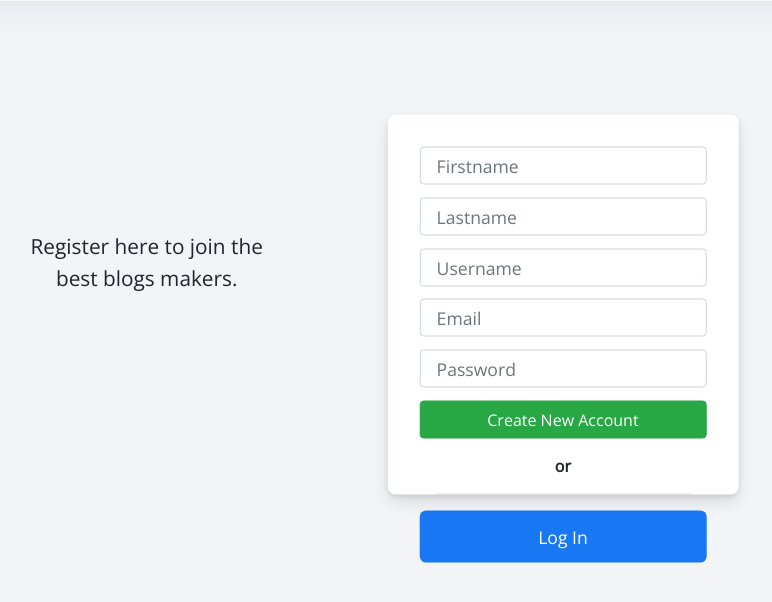
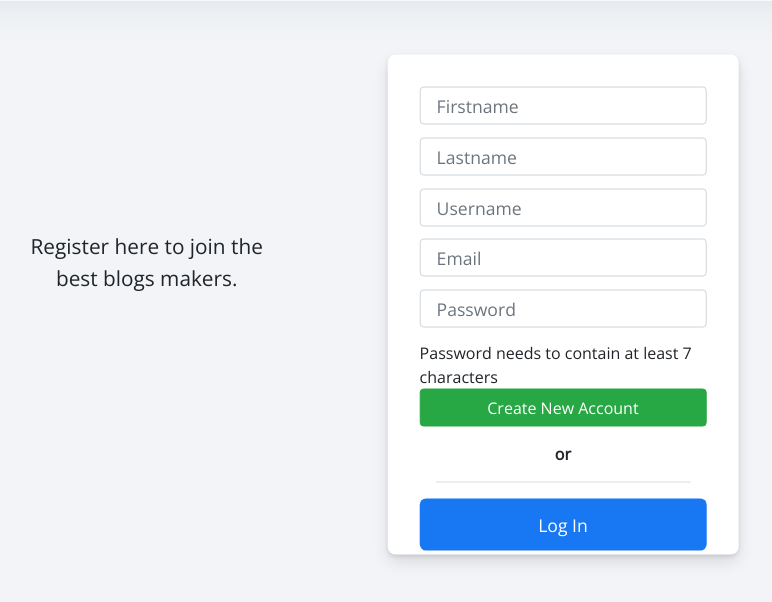
Before and after one commit to TygoHouweling/MineCade, a PHP site: template view/auth/register.php in a window 1280 px wide. Shown: the part 103-705 px from the top of the page, without its empty margins (262-1034 px from the left). Run offline with PHP 8.4, Linux system fonts and the light colour scheme; the template is opened without the code that fills it, so the values that code supplies are empty; some libraries are stand-ins or nearby versions.

Commit message:
vanilla js password check

```diff
--- a/view/assets/javascript/regex.js
+++ b/view/assets/javascript/regex.js
@@ -1,34 +1,18 @@
-(function () {
-    var testResult;
-    var regex = new RegExp("^(?=.*[a-z])(?=.*[A-Z])(?=.*[0-9])(?=.*[!@#\$%\^&\*_])(?=.{6,12}$)");
+var regex = new RegExp("^(?=.*[a-z])(?=.*[A-Z])(?=.*[0-9])(?=.{8,})");
 
-    $('.error').hide();
-    $('.fa-check-circle').hide();
+document.querySelector('.password-field').addEventListener('keyup', passwordCheck);
+document.querySelector('#correct').style.display = 'none';
+function passwordCheck(){
+    var inputval = document.querySelector('.password-field').value;
+    let filtered = regex.test(inputval);
+    if(filtered == false){
+        document.querySelector('.error').innerHTML = "Password too short";
+        document.querySelector('#correct').style.display = 'none';
+        document.querySelector('.password-field').style.borderColor = "red";
 
-    $('.password-field').on('change', function () {
-        console.log($('.password-field').val());
-        testResult = regex.test($('.password-field').val());
-        console.log(testResult);
-        if (testResult) {
-            $('.password-field').css('border-color', 'green');
-            $('.error').hide();
-            $('.fa-check-circle').show();
-        }
-        else {
-            $('.error').show().css('color', 'red');
-            $('.password-field').css('border-color', 'red');
-            $('.fa-check-circle').hide();
-        }
-    })
-
-})();
-
-
-/*
-(?=.*[a-z]) : matches letters lowercase .
-(?=.*[A-Z]) : matches letters uppercase .
-(?=.*[0-9]) : matches digit .
-(?=.*[!@#\$%\^&\*_]) : matches special character .
-(?=.{6,12}) : matches text length between 6 to 12 .
-- for more info about regular expressions visit : https://developer.mozilla.org/en-US/docs/Web/JavaScript/Guide/Regular_Expressions
-*/
+    }else{
+        document.querySelector('.error').innerHTML = "";
+        document.querySelector('#correct').style.display = 'block';
+        document.querySelector('.password-field').style.borderColor = "";
+    }
+}
--- a/view/assets/style/forms.css
+++ b/view/assets/style/forms.css
@@ -60,7 +60,7 @@
     background: #fff;
     padding: 2rem;
     width: 530px;
-    height: 380px;
+    height: 500px;
     border-radius: 0.5rem;
     box-shadow: 0 2px 4px rgb(0 0 0 / 10%), 0 8px 16px rgb(0 0 0 / 10%);
   }
--- a/view/auth/login.php
+++ b/view/auth/login.php
@@ -47,14 +47,13 @@ if (!isset($_SESSION)) {
     </div>
   </div> -->
 
-
       <div class="content">
       <div class="flex-div">
         <div class="name-content">
           <p>Login here to experience the best blogs.</p>
         </div>
           <form id="formlg" action="index.php?con=auth&op=login" method="POST">
-            <input class="form-control" name="uname" type="text" placeholder="Email" required />
+            <input class="form-control" name="uname" type="text" placeholder="Username" required />
             <input class="form-control" name="password" type="password" placeholder="Password" required>
             <button onclick="window.open('index.php?con=auth&op=showregister','_self')" class="login">Log In</button>
             <a href="#">Forgot Password ?</a>
--- a/view/auth/register.php
+++ b/view/auth/register.php
@@ -39,9 +39,9 @@ require 'view/components/header.php'; ?>
             <input class="form-control" type="text" name="email" placeholder="Email"     required />
             <div class="d-flex">
             <input class="form-control password-field" type="password" placeholder="Password" name="password" id="password" required>
-            <i class="far fa-check-circle mx-3 fa-2x text-success"></i>
+            <i id="correct" class="far fa-check-circle mx-3 fa-2x text-success"></i>
             </div>
-            <span class="error">Invalid password</span>
+            <span class="error">Password needs to contain at least 7 characters</span>
             <button onclick='target1()' class="btn btn-success">Create New Account</button>
             <span class="text-center font-weight-bold">or</span>
             <hr>
```
